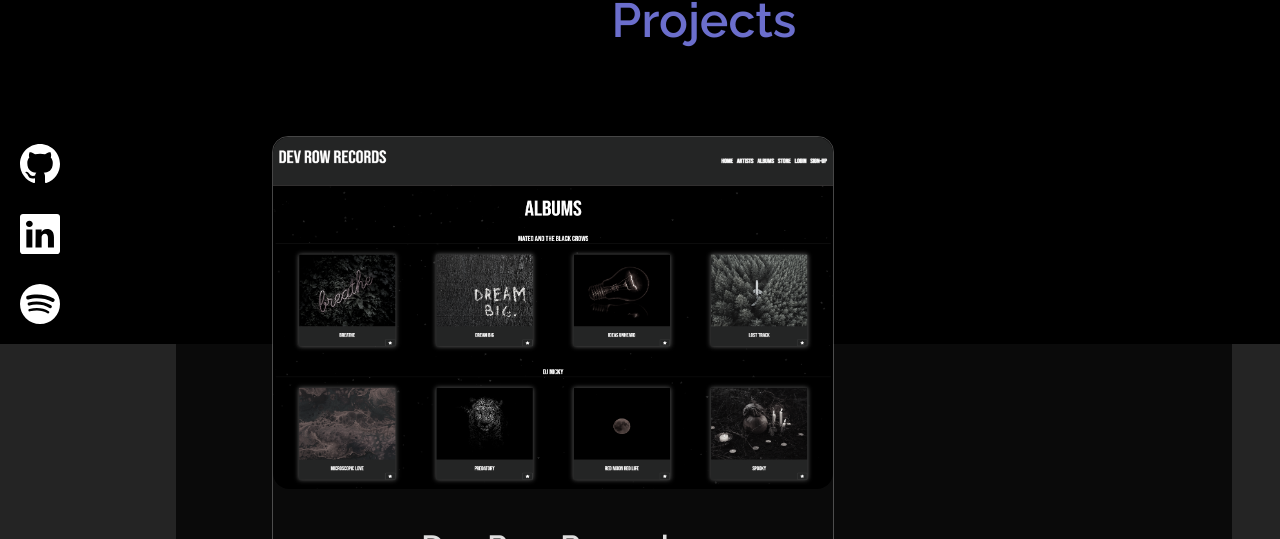
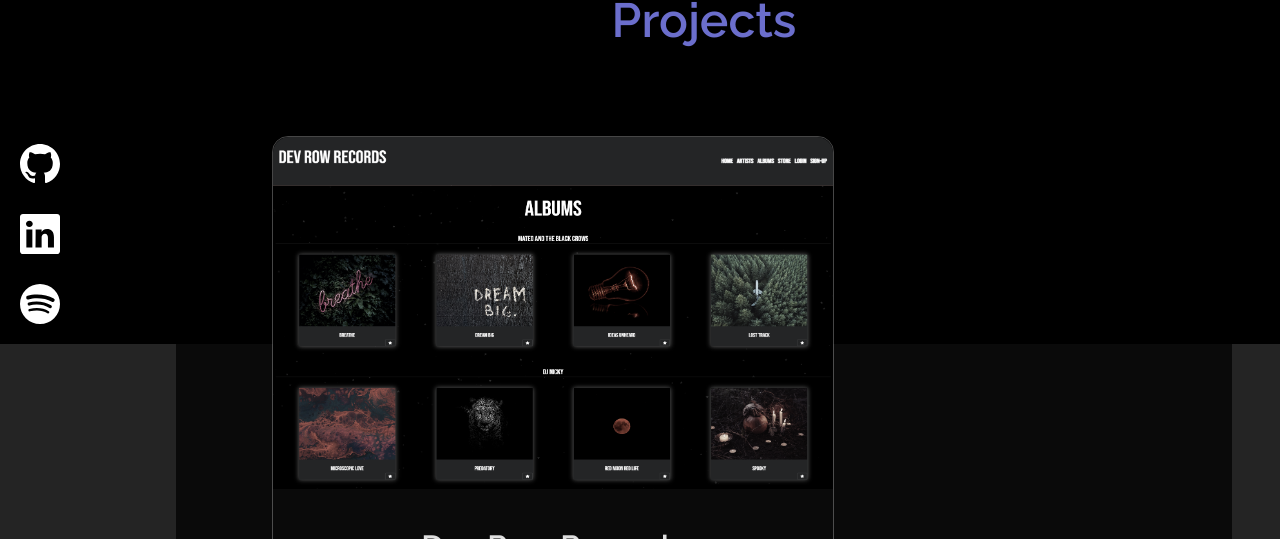
Before and after one commit to PRich57/react-portfolio, a React (Vite) app: page /portfolio in a window 1280 px wide. Shown: the part 456-995 px from the top of the page. Built offline with nearby package versions, Linux system fonts and the light colour scheme.

Commit message:
Add styling to portfolio page

```diff
--- a/src/index.css
+++ b/src/index.css
@@ -169,7 +169,7 @@ p {
   width: 35rem;
   height: 22rem;
   margin-bottom: 2rem;
-  border-radius: 1rem;
+  border-radius: 1rem 1rem 0 0;
 }
 
 /* h3 {
@@ -196,7 +196,7 @@ p {
 }
 
 div.card {
-  filter: grayscale(90%);
+  filter: grayscale(60%);
   border: 1px solid rgba(255, 255, 255, 0.276);
   border-radius: 1rem;
   margin: 1rem;
@@ -204,6 +204,7 @@ div.card {
 
 div.card:hover {
   filter: none;
+  box-shadow: 1px 3px 3px #646cff;
   transition: 0.4s ease-in-out;
 }
 
```
